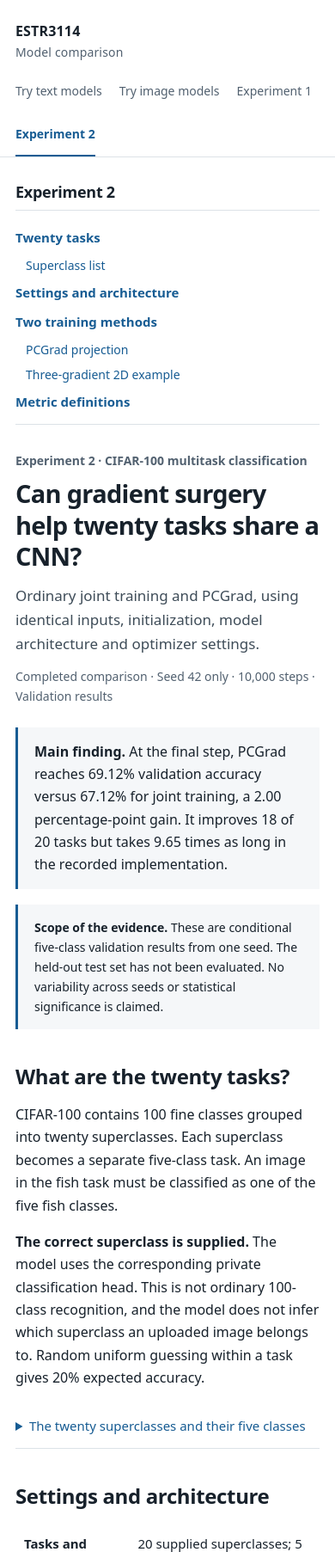
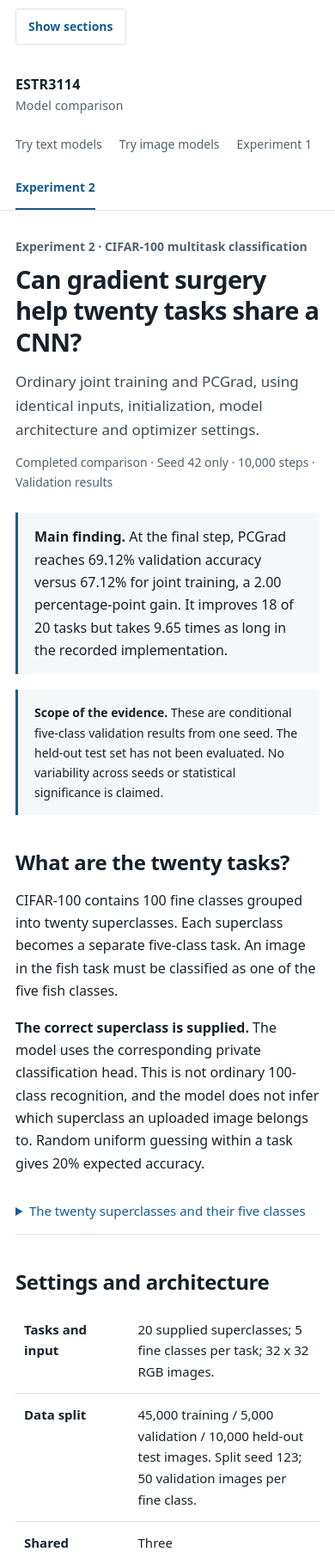
Before and after one commit to marcolo0714-lgtm/ESTR3114_Project, a FastAPI app: page /experiment-2 in a window 390 px wide. Shown: the top 1805 px of the page at 86% size. Run offline with FastAPI, Linux system fonts and the light colour scheme.

Commit message:
Remove demo helper, left sidebar UI improve on mobile

```diff
--- a/site/static/layout.css
+++ b/site/static/layout.css
@@ -87,7 +87,9 @@ select:focus-visible { outline: 3px solid #82b8e0; outline-offset: 3px; }
 .prediction-table .untrained { margin: 0; }
 .prediction-table td::before { display: none; }
 
-/* Permanent report navigation; no JavaScript or collapse control is needed. */
+/* Permanent desktop navigation; a compact toggle opens the mobile menu. */
+.mobile-sections-toggle { display: none; }
+.report-page .skip:focus { z-index: 50; }
 .report-sidebar {
   position: fixed;
   top: 0;
@@ -123,18 +125,43 @@ section[id] { scroll-margin-top: 80px; }
 .report-page main [id] { scroll-margin-top: 24px; }
 @media (min-width: 1024px) { body.report-page { padding-left: 248px; } }
 @media (max-width: 1023px) {
+  body.report-page { padding-top: 62px; }
+  .mobile-sections-toggle {
+    display: inline-flex;
+    align-items: center;
+    position: fixed;
+    top: 10px;
+    left: 18px;
+    z-index: 45;
+    min-height: 42px;
+    padding: 8px 14px;
+    border: 1px solid var(--line);
+    border-radius: 3px;
+    background: white;
+    color: var(--accent);
+    font: inherit;
+    font-size: 14px;
+    font-weight: 600;
+  }
   .report-sidebar {
-    position: sticky;
-    top: 0;
+    display: none;
+    position: fixed;
+    top: 62px;
+    left: 0;
+    right: 0;
+    bottom: auto;
     width: auto;
-    max-height: 35vh;
-    padding: 12px 0;
-    margin-top: 16px;
+    max-height: calc(100vh - 78px);
+    max-height: calc(100dvh - 78px);
+    padding: 14px 18px 20px;
+    margin: 0;
     border-right: 0;
     border-bottom: 1px solid var(--line);
+    overscroll-behavior: contain;
   }
+  .sections-open .report-sidebar { display: block; }
   .sidebar-heading { padding-bottom: 8px; }
-  .report-page main [id] { scroll-margin-top: calc(35vh + 20px); }
+  .report-page main [id] { scroll-margin-top: 76px; }
 }
 
 /* Widen the report when there is room for two complete result tables. */
--- /dev/null
+++ b/site/static/sections.js
@@ -0,0 +1,38 @@
+'use strict';
+
+// Both reports keep their desktop sidebar. On smaller screens, the menu is
+// closed initially and closes after navigation, Escape, or an outside click.
+const sectionsToggle = document.querySelector('#report-sections-toggle');
+const sectionsSidebar = document.querySelector('#report-sidebar');
+const sectionsMobile = window.matchMedia('(max-width: 1023px)');
+
+if (sectionsToggle && sectionsSidebar) {
+  function setSectionsOpen(open, restoreFocus = false) {
+    const expanded = sectionsMobile.matches && open;
+    document.body.classList.toggle('sections-open', expanded);
+    sectionsToggle.setAttribute('aria-expanded', String(expanded));
+    sectionsToggle.textContent = expanded ? 'Hide sections' : 'Show sections';
+    if (restoreFocus && sectionsMobile.matches) sectionsToggle.focus({preventScroll: true});
+  }
+  sectionsToggle.addEventListener('click', () => {
+    setSectionsOpen(sectionsToggle.getAttribute('aria-expanded') !== 'true');
+  });
+  sectionsSidebar.addEventListener('click', event => {
+    if (sectionsMobile.matches && event.target.closest('a[href^="#"]')) setSectionsOpen(false, true);
+  });
+  document.addEventListener('keydown', event => {
+    if (event.key === 'Escape' && sectionsToggle.getAttribute('aria-expanded') === 'true') {
+      setSectionsOpen(false, true);
+    }
+  });
+  document.addEventListener('click', event => {
+    if (sectionsMobile.matches && !sectionsSidebar.contains(event.target) && !sectionsToggle.contains(event.target)) {
+      setSectionsOpen(false);
+    }
+  });
+  sectionsMobile.addEventListener('change', () => {
+    const focusedInside = sectionsSidebar.contains(document.activeElement);
+    setSectionsOpen(false, focusedInside);
+  });
+  setSectionsOpen(false);
+}
--- a/site/templates/base.html
+++ b/site/templates/base.html
@@ -7,10 +7,14 @@
   <title>{% block title %}Model comparison{% endblock %} · ESTR3114</title>
   <link rel="stylesheet" href="/static/styles.css">
   <link rel="stylesheet" href="/static/layout.css">
+  {% if active in ('experiment-1', 'experiment-2') %}<script src="/static/sections.js" defer></script>{% endif %}
   {% block scripts %}{% endblock %}
 </head>
 <body class="{% block body_class %}{% endblock %}">
   <a class="skip" href="#main">Skip to content</a>
+  {% if active in ('experiment-1', 'experiment-2') %}
+  <button type="button" id="report-sections-toggle" class="mobile-sections-toggle" aria-controls="report-sidebar" aria-expanded="false">Show sections</button>
+  {% endif %}
   <header class="site-header">
     <div class="header-inner">
       <a class="brand" href="/text">ESTR3114 <span>Model comparison</span></a>
--- a/site/templates/experiment_2.html
+++ b/site/templates/experiment_2.html
@@ -2,7 +2,7 @@
 {% block title %}Experiment 2{% endblock %}
 {% block body_class %}report-page{% endblock %}
 {% block content %}
-<aside class="report-sidebar" aria-labelledby="sidebar-title">
+<aside id="report-sidebar" class="report-sidebar" aria-labelledby="sidebar-title">
   <div class="sidebar-heading"><h2 id="sidebar-title">Experiment 2</h2></div>
   <nav aria-label="Experiment 2 sections">
     <a href="#task-definition">Twenty tasks</a>
```
Also changed, not shown: site/tests/check_image_browser.py (+7 -1 lines), site/tests/check_sections_browser.py (added, +72 -0 lines), site/README.md, 1 other file.
